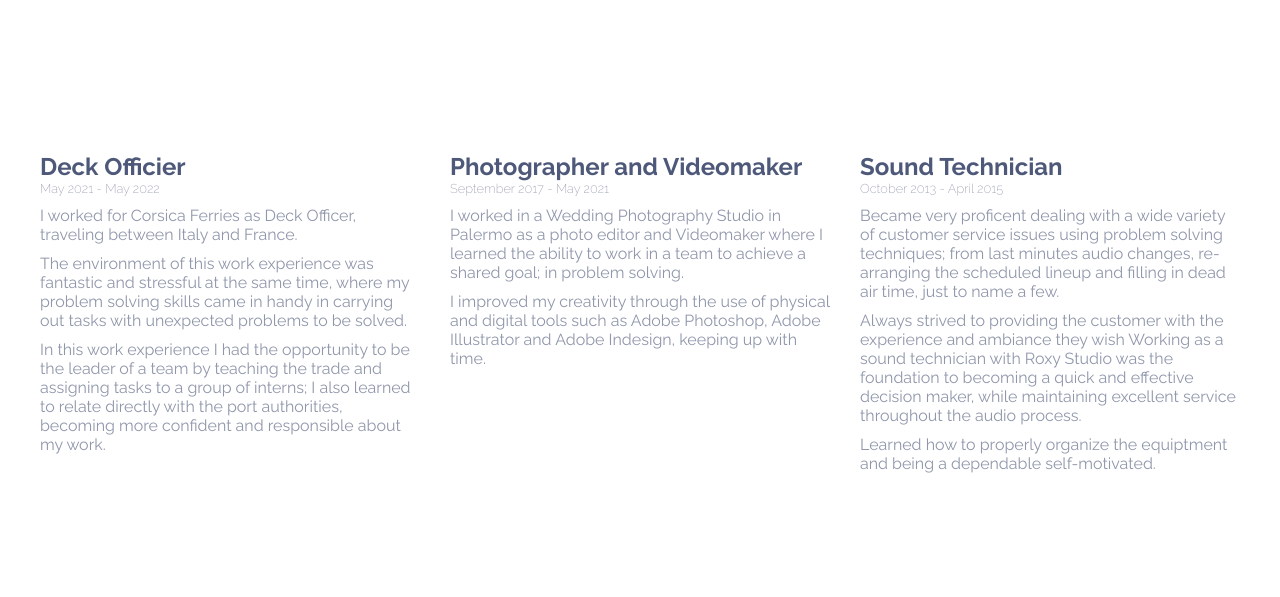
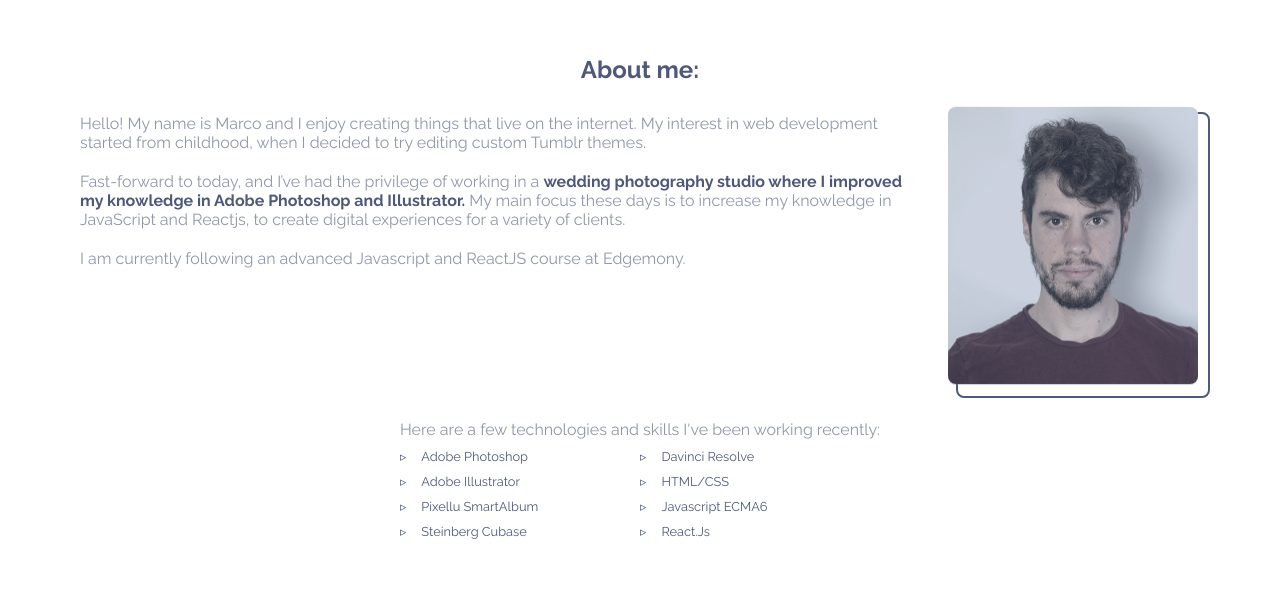
Before and after one commit to marco94gug/reactapp, a React (Create React App) app: page / in a window 1280 px wide. Shown: the part 963-1560 px from the top of the page. Built offline with nearby package versions, Linux system fonts and the light colour scheme; the HTML template or start-up script is replaced by a standard one.

Commit message:
feat: added About section

```diff
--- a/src/App.css
+++ b/src/App.css
@@ -65,3 +65,7 @@
 
     color: rgba(0, 0, 0, 0.713);
 }
+
+.Logo {
+    cursor: pointer;
+}
--- a/src/App.jsx
+++ b/src/App.jsx
@@ -14,6 +14,7 @@ import Logo from './assets/logoW.png';
 import Experiences from './components/Experiences';
 import MyProjects from './components/MyProjects';
 import ScrollToTop from './components/ScrollToTop';
+import About from './components/About/About';
 
 function App() {
   const about = useRef(null);
@@ -50,6 +51,13 @@ function App() {
   const scrollToSection = (elementRef) => {
     window.scrollTo({
       top: elementRef.current.offsetTop - 40,
+      behavior: 'smooth',
+    })
+  };
+
+  const scrollTop = () => {
+    window.scrollTo({
+      top: -40,
       behavior: 'smooth',
     })
   }
@@ -96,9 +104,9 @@ function App() {
 
   return (
     <div className="App">
-      <ScrollToTop />
+      <ScrollToTop scrollTop={scrollTop} />
       <Navbar>
-        <img className="Logo" src={Logo} alt="logo"/>
+        <img onClick={scrollTop} className="Logo" src={Logo} alt="logo"/>
       </Navbar>
       <HamMenu setActive={setActive} isActive={isActive}>
         <ul className='menu-list'>
@@ -110,7 +118,8 @@ function App() {
         {/* {sectionValue === "About" && <Hero/>}
         {sectionValue === "Experiences" && <Experiences />}
         {sectionValue === "My Projects" && <MyProjects />} */}
-        <Hero myRef={about} />
+        <Hero />
+        <About myRef={about}/>
         <Experiences myRef={experience} />
         <MyProjects myRef={myProjects} />
         <SlideModal slideVisible={slideVisible} setSlideVisible={setSlideVisible}>
--- /dev/null
+++ b/src/components/About/About.jsx
@@ -0,0 +1,43 @@
+import './index.css'
+import Avatar from '../../assets/avatar.png';
+
+export default function About({myRef}) {
+
+    return (
+    <div ref={myRef} className="About">
+        <div className="About__container">
+            <h2 className='About__title'>About me:</h2>
+            <div className="About__main_content">
+                <div className="About__main_content_text">
+                    <p>Hello! My name is Marco and I enjoy creating things that live on the internet. My interest in web development started from childhood, when I decided to try editing custom Tumblr themes.</p>
+                    <p>
+                    Fast-forward to today, and I’ve had the privilege of working in a <span className="About__improvement">wedding photography studio where I improved my knowledge in Adobe Photoshop and Illustrator.</span> My main focus these days is to increase my knowledge in JavaScript and Reactjs, to create digital experiences for a variety of clients.
+                    </p>
+                    <p>
+                    I am currently following an advanced Javascript and ReactJS course at Edgemony.
+                    </p>
+                </div>
+                <div className="About__corner_avatar">
+                    <div className="overlay__avatar" />
+                    <img className="About__avatar" src={Avatar} alt="avatar" />
+                </div>
+            </div>
+        </div>
+        <div className="About__knowledge">
+            <p className="title__knowledge">Here are a few technologies and skills I've been working recently:</p>
+            <ul className="About__knowledge_list">
+                <li>Adobe Photoshop</li>
+                <li>Adobe Illustrator</li>
+                <li>Pixellu SmartAlbum</li>
+                <li>Steinberg Cubase</li>
+                <li>Davinci Resolve</li>
+                <li>HTML/CSS</li>
+                <li>Javascript ECMA6</li>
+                <li>React.Js</li>
+            </ul>
+        </div>
+
+    </div>
+
+    )
+}
--- /dev/null
+++ b/src/components/About/index.css
@@ -0,0 +1,126 @@
+.About {
+    padding: 20px 40px;
+}
+
+.About p {
+    color: rgb(144, 151, 171);
+}
+
+.About__container {
+    display: flex;
+    flex-direction: column;
+    align-items: center;
+    height: calc(100vh - 40px);
+    gap: 20px;
+}
+
+.About__title {
+    color: rgb(78, 89, 122);
+}
+
+.About__main_content_text {
+    display: flex;
+    flex-direction: column;
+    gap: 20px;
+}
+
+.About__improvement {
+    color: rgb(78, 89, 122);
+    font-weight: bold;
+}
+
+.About__main_content {
+    display: flex;
+    flex-direction: column;
+    gap: 20px;
+    justify-content: center;
+    align-items: center;
+}
+
+.About__corner_avatar {
+    position: relative;
+    top: 8px;
+    left: 10px;
+    border: 2px solid #4d5a7a;
+    border-radius: 8px;
+}
+
+.overlay__avatar {
+    position: absolute;
+    z-index: 1;
+    bottom: 11px;
+    right: 10px;
+    width: 150px;
+    height: 167px;
+    background-color: #6879a358;
+    border-radius: 8px;
+}
+
+.About__avatar {
+    position: relative;
+    bottom: 8px;
+    right: 10px;
+    width: 150px;
+    border-radius: 8px;
+    filter: saturate(0.4) brightness(1.2);
+}
+
+.About__knowledge {
+    display: flex;
+    flex-direction: column;
+    gap: 10px;
+    margin-top: 10px;
+}
+
+.About__knowledge_list {
+    list-style: none;
+    display: grid;
+    grid-auto-flow: column;
+    grid-template-columns: 1fr 1fr;
+    grid-template-rows: 1fr 1fr 1fr 1fr;
+    gap: 10px 0px;
+    font-size: 0.8rem;
+    color:rgb(78, 89, 122);
+}
+
+.About__knowledge_list li::before {
+    content: "▹";
+    margin-right: 15px;
+    color:#4d5a7a;
+    font-size: var(--fz-sm);
+    line-height: 12px;
+}
+
+@media only screen and (min-width: 768px) {
+
+    .About {
+        display: flex;
+        flex-direction: column;
+        justify-content: center;
+        align-items: center;
+        gap: 20px;
+        padding: 80px;
+        height: calc(100vh - 40px);
+    }
+
+    .About__container {
+        height: auto;
+    }
+
+    .About__main_content {
+        flex-direction: row;
+        align-items:  flex-start;
+    }
+    .About__main_content_text {
+        padding: 10px 0;
+    }
+
+    .overlay__avatar {
+        width: 250px;
+        height: 278.5px;
+    }
+
+    .About__avatar {
+        width: 250px;
+    }
+}
--- /dev/null
+++ b/src/components/About/index.jsx
@@ -0,0 +1,3 @@
+import About from './About'
+
+export default About;
--- a/src/components/ScrollToTop/ScrollToTop.jsx
+++ b/src/components/ScrollToTop/ScrollToTop.jsx
@@ -2,7 +2,7 @@ import './index.css';
 import { useEffect, useState} from 'react';
 import { IoMdArrowDropupCircle } from "react-icons/io";
 
-const ScrollToTop = () => {
+const ScrollToTop = ({scrollTop}) => {
     const [showScrollTopButton, setShowScrollTopButton] = useState(false);
 
     useEffect(() => {
@@ -14,13 +14,6 @@ const ScrollToTop = () => {
         }});
     }, [])
 
-    const scrollTop = () => {
-        window.scrollTo({
-          top: -40,
-          behavior: 'smooth',
-        })
-      }
-
     return (
         <div className="ScrollToTop">
         {showScrollTopButton && <IoMdArrowDropupCircle className='top-btn-position' onClick={scrollTop}/>}
```
Also changed, not shown: src/assets/avatar.png (added).
